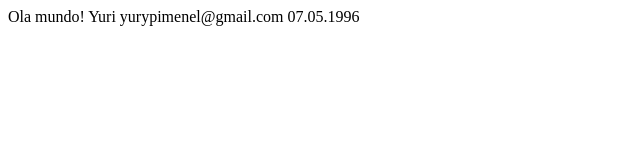
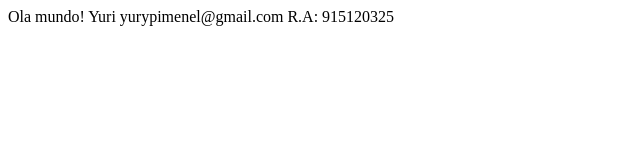
Before and after one commit to nasj999/Testando, a plain HTML site: page Index.html in a window 1280 px wide. Shown: the full height of the page, 0-640 px from the left. Drawn offline with Linux system fonts and the light colour scheme.

Commit message:
Upadate04

```diff
--- a/Index.html
+++ b/Index.html
@@ -8,6 +8,6 @@
 Ola mundo!
   Yuri
   yurypimenel@gmail.com
-  07.05.1996
+  R.A: 915120325
 </body>
 </html>
```
